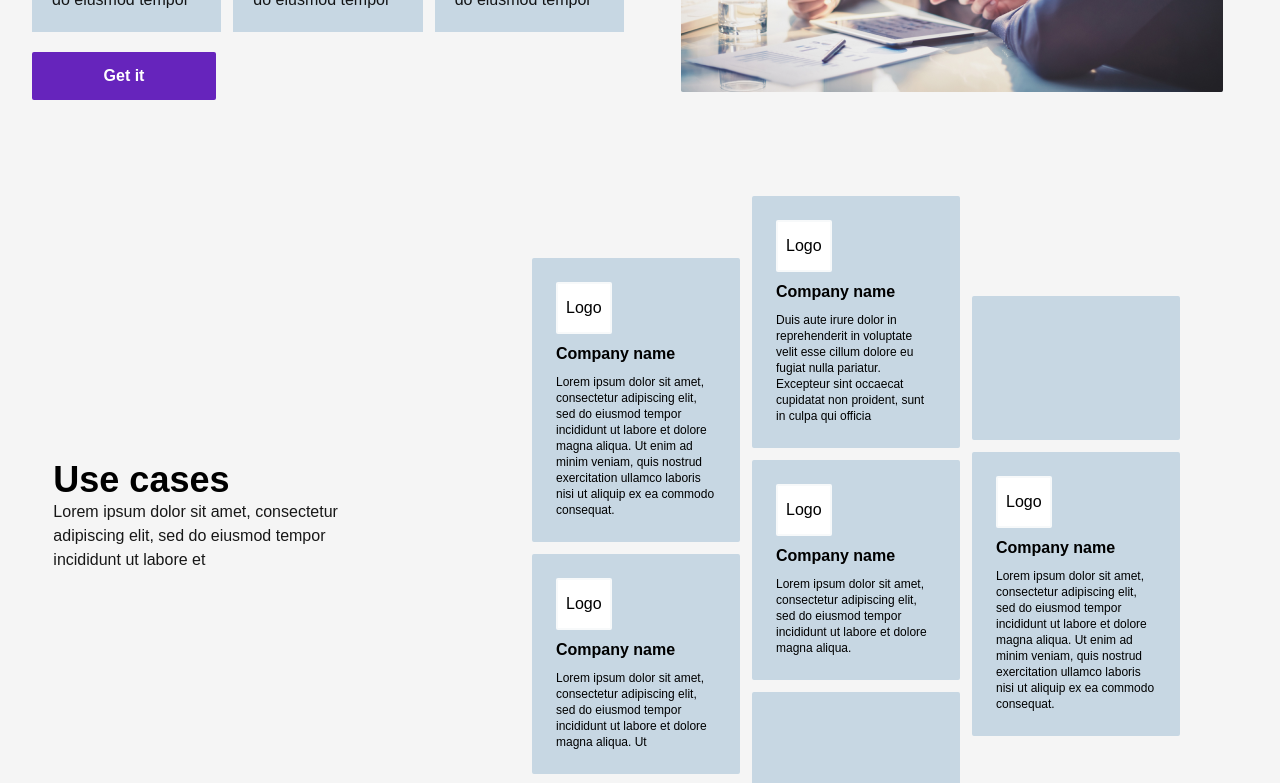
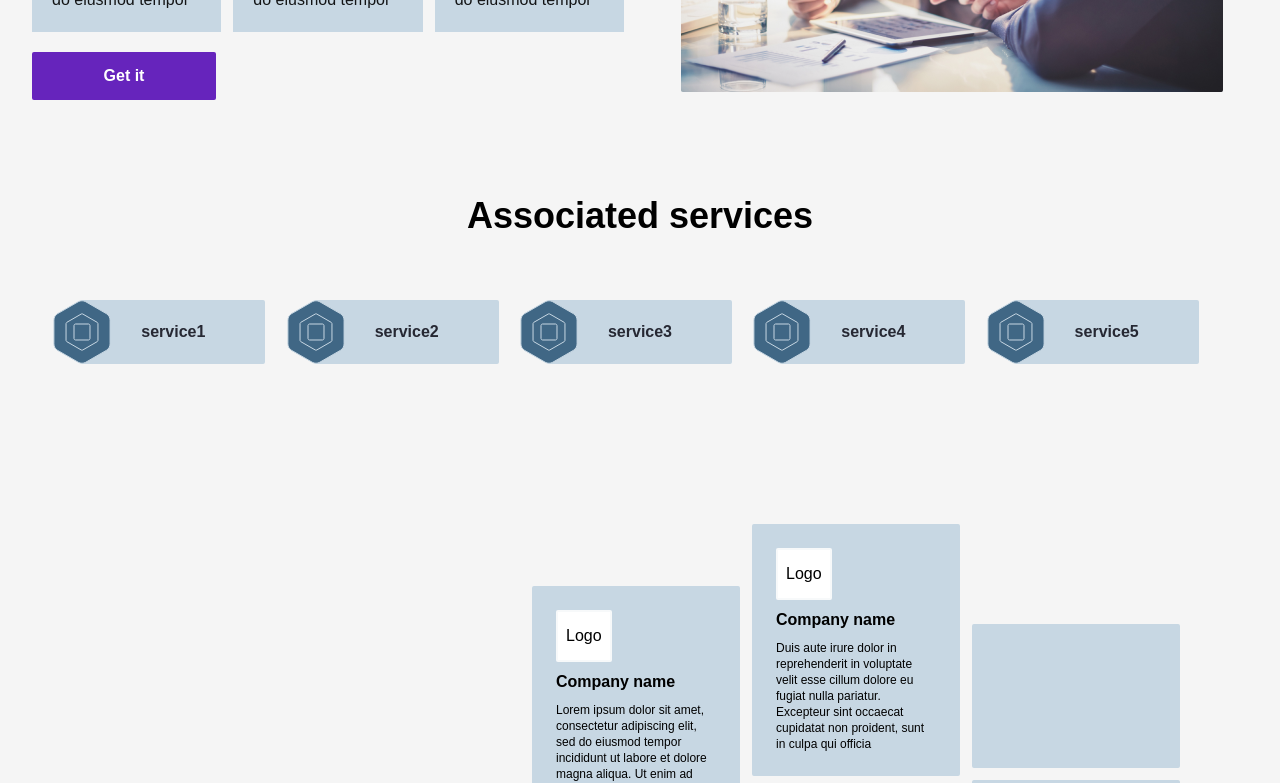
Before and after one commit to msinemkaya/fintech, a React (Create React App) app: page /products in a window 1280 px wide. Shown: the part 2140-2923 px from the top of the page. Built offline with nearby package versions, Linux system fonts and the light colour scheme.

Commit message:
feat: added associated services section

```diff
--- /dev/null
+++ b/src/components/Sections/AssociatedServicesSection.js
@@ -0,0 +1,26 @@
+import Section from '../base/Section';
+import H3 from '../base/heading/H3';
+import AssociatedServiceCard from '../common/AssociatedServiceCard';
+import FlexBox from '../common/FlexBox';
+
+export default function AssociatedServicesSection(){
+
+  const services = [
+    'service1',
+    'service2',
+    'service3',
+    'service4',
+    'service5',
+  ]
+
+  return(
+    <Section className='my-24 mx-20'>
+      <H3 className='text-4xl font-extrabold text-center mb-16'>Associated services</H3>
+      <FlexBox className='justify-evenly flex-wrap gap-x-12 gap-y-6'>
+        {services.map((service, index) => (
+          <AssociatedServiceCard service={service} key={index}/>
+        ))}
+      </FlexBox>
+    </Section>
+  );
+}
--- /dev/null
+++ b/src/components/common/AssociatedServiceCard.js
@@ -0,0 +1,11 @@
+import {ReactComponent as Illustration} from '../../images/Illustration.svg'
+import AppButton from './AppButton';
+
+export default function AssociatedServiceCard({ service }){
+  return(
+    <AppButton primary gray className='relative h-16'>
+      <Illustration className='absolute -left-8'/>
+      {service}
+    </AppButton>
+  );
+}
--- a/src/components/pages/ProductsPage.js
+++ b/src/components/pages/ProductsPage.js
@@ -2,6 +2,7 @@ import Footer from '../Sections/Footer';
 import ProductsHeadingSection from '../Sections/ProductsHeadingSection';
 import UseCasesSection from '../Sections/UseCasesSection';
 import Products from '../Sections/Products';
+import AssociatedServicesSection from '../Sections/AssociatedServicesSection';
 
 export default function ProductsPage({  }){
 
@@ -40,6 +41,7 @@ export default function ProductsPage({  }){
     <>
       <ProductsHeadingSection/>
       <Products/>
+      <AssociatedServicesSection/>
       <UseCasesSection cases={cases}/>
       <Footer/>
     </>
```
Also changed, not shown: src/images/Illustration.svg (added).
